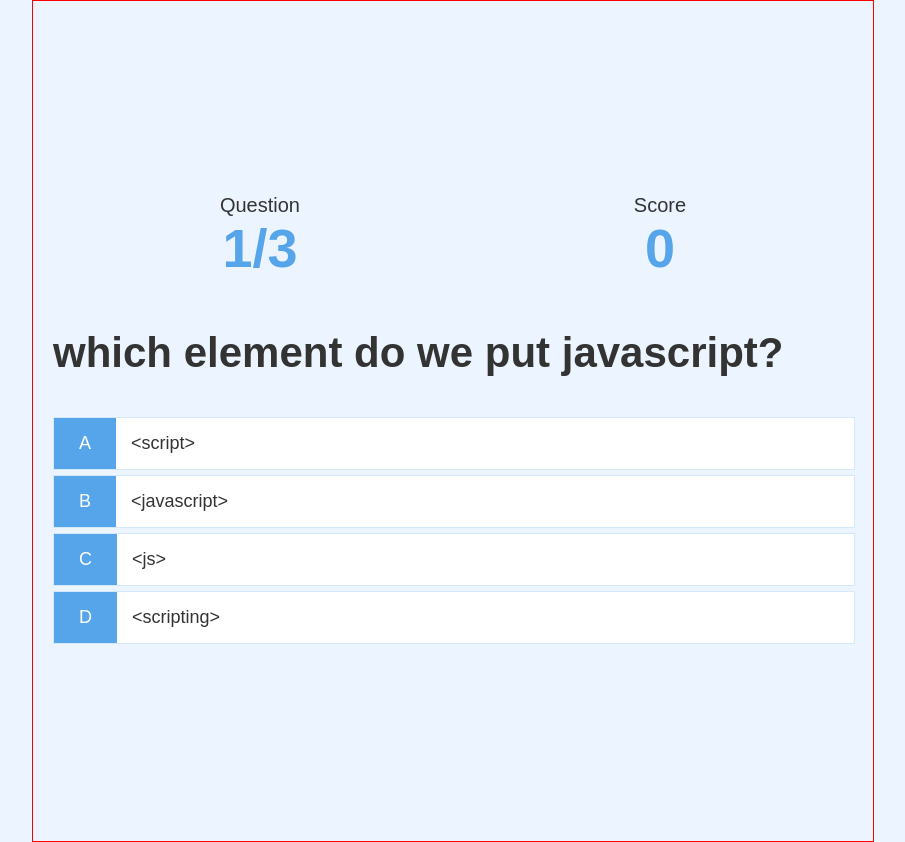
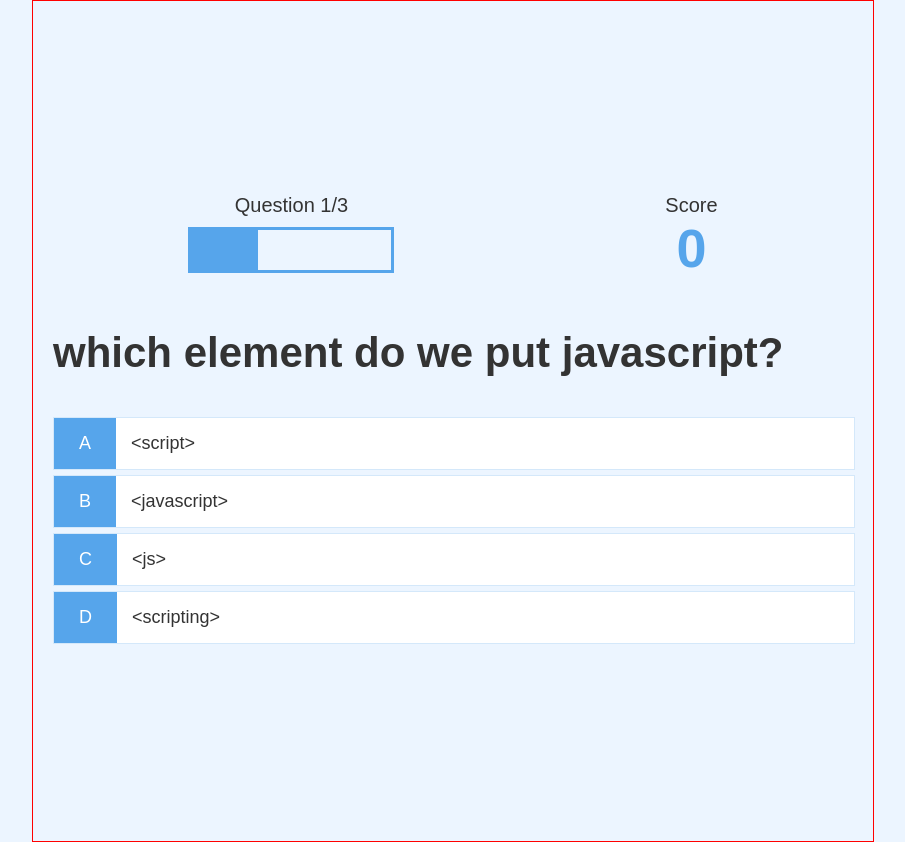
Before and after one commit to sam-mamgain/quiz-app, a plain HTML site: page game.html in a window 1280 px wide. Shown: the whole page, without its empty margins (187-1092 px from the left). Drawn offline with Linux system fonts and the light colour scheme.

Commit message:
Create a progress bar

```diff
--- a/game.css
+++ b/game.css
@@ -47,3 +47,16 @@
 .hud-main-text {
   text-align: center;
 }
+
+#progressBar {
+  width: 20rem;
+  height: 4rem;
+  border: 0.3rem solid #56a5eb;
+  margin-top: 1rem;
+}
+
+#progressBarFull {
+  height: 100%;
+  background-color: #56a5eb;
+  width: 0%;
+}
--- a/game.html
+++ b/game.html
@@ -13,8 +13,10 @@
     <div id="game" class="justify-center flex-column">
       <div id="hud">
         <div class="hud-item">
-          <p class="hud-prefix">Question</p>
-          <h1 class="hud-main-text" id="questionCounterText"></h1>
+          <p class="hud-prefix" id="progressText">Question</p>
+          <div id="progressBar">
+            <div id="progressBarFull"></div>
+          </div>
         </div>
         <div class="hud-item">
           <p class="hud-prefix">Score</p>
--- a/game.js
+++ b/game.js
@@ -1,7 +1,8 @@
 const question = document.getElementById('question');
 const choices = Array.from(document.getElementsByClassName('choice-text'));
-const questionCounterText = document.getElementById('questionCounterText');
+const progressText = document.getElementById('progressText');
 const scoreText = document.getElementById('scoreText');
+const progressBarFull = document.getElementById('progressBarFull');
 
 let currentQuestion = {}
 let acceptingAnswer = false;
@@ -61,10 +62,12 @@ getNewQuestion = () => {
     return window.location.assign('/end.html');
   };
   questionCounter++;
-  questionCounterText.innerText = `${questionCounter}/${MAX_QUESTION}`
+  progressText.innerText = `Question ${questionCounter}/${MAX_QUESTION}`
   const questionIndex = Math.floor(Math.random() * availableQuestion.length);
   currentQuestion = availableQuestion[questionIndex];
   question.innerText = currentQuestion.question;
+  // Update the progress bar
+  progressBarFull.style.width = `${questionCounter/MAX_QUESTION * 100}%`;
 
   choices.forEach(choice => {
     let number = choice.dataset['number'];
```
